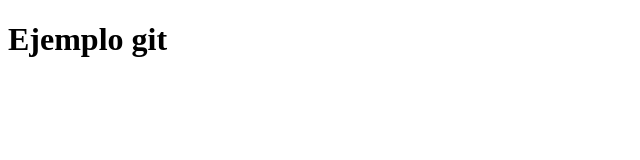
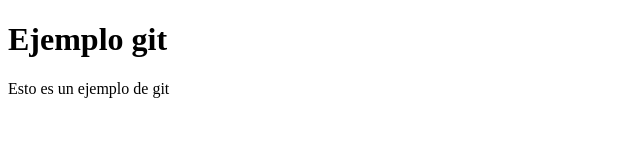
Before and after one commit to Hack-ademy-2/Prueba_git, a plain HTML site: page index.html in a window 1280 px wide. Shown: the whole page, without its empty margins (0-640 px from the left). Drawn offline with Linux system fonts and the light colour scheme.

Commit message:
Añado frase

```diff
--- a/index.html
+++ b/index.html
@@ -7,5 +7,6 @@
 </head>
 <body>
     <h1>Ejemplo git</h1>
+    <p>Esto es un ejemplo de git</p>
 </body>
 </html>
```
